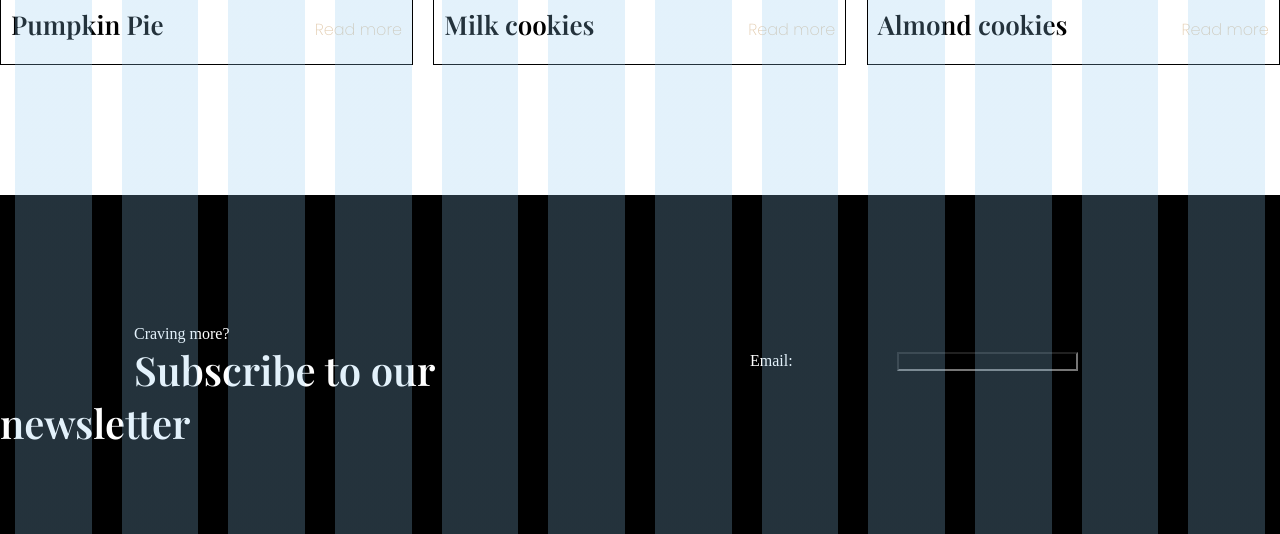
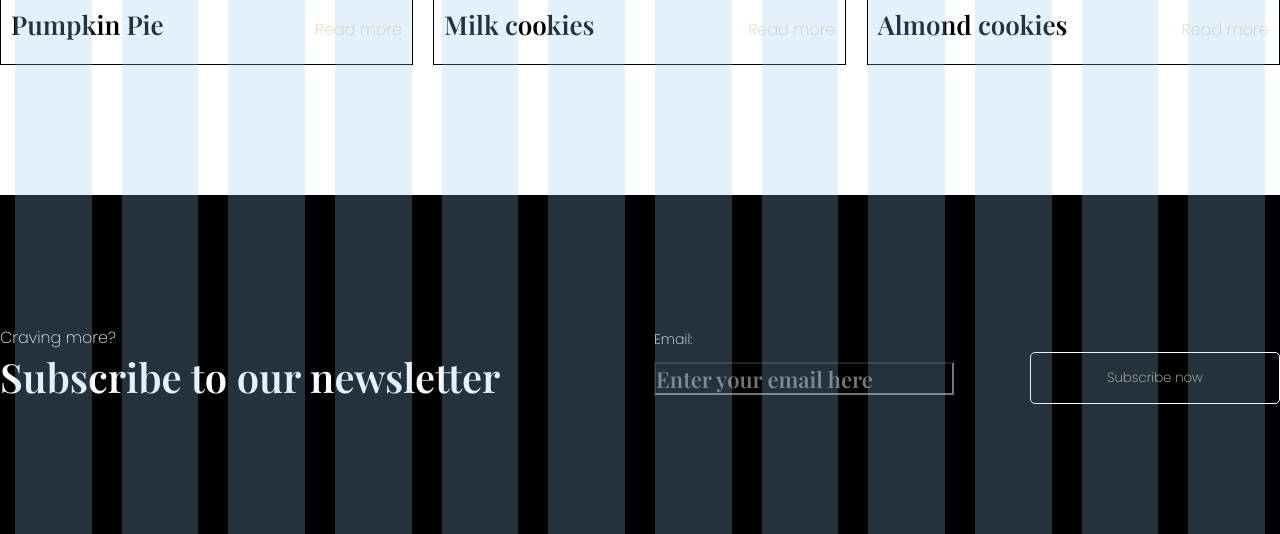
Before and after one commit to bjarnig86/hopverkefni1, a website: page pages/sida2.html in a window 1280 px wide. Shown: the part 3037-3571 px from the top of the page. Drawn offline with nearby package versions, Linux system fonts and the light colour scheme.

Commit message:
Föndur í footer á síðu 2.

```diff
--- a/pages/sida2.css
+++ b/pages/sida2.css
@@ -88,27 +88,54 @@
 }
 .footerTexti{
     width:100%;
+    height:100%;
+    display:flex;
+    flex-direction:column;
 }
 .footerTexti p{
     color:white;
     margin-top:130px;
+    /*
     margin-left:134px;
+    */
+    font-family: 'Poppins', helvetica, arial, sans-serif;
 }
 .footerTexti hfooter{
     color:white;
     font-family: 'Playfair Display', helvetica, arial, sans-serif;
     font-size:40px;
-    margin-top:156px;
+    /*
     margin-left:134px;
+    */
 }
 .footerTexti label{
     color:white;
-    margin-top:125px;
-    margin-left:100px;
+    margin-top:134px;
+    margin-left:4px;
+    font-family: 'Poppins', helvetica, arial, sans-serif;
+    font-size: 14px;
 }
 .footerTexti input{
+    width:300px;
+    height:33px;
+    margin-left:4px;
+    margin-top:12px;
+    font-size:22px;
+    color:white;
+    font-family: 'Playfair Display', helvetica, arial, sans-serif;
+    background-color:transparent;
+}
+.buttonContainer{
+    display:flex;
+    justify-content:flex-end;
+}
+button {
+    background-color: black;
+    color: #E3CDB1;
+    border: 1px solid white;
+    border-radius: 5px;
+    font-family: 'Poppins', helvetica, arial, sans-serif;
+    width:250px;
+    height:52px;
     margin-top:157px;
-    margin-left:100px;
-    background-color:transparent;
-
 }
--- a/pages/sida2.html
+++ b/pages/sida2.html
@@ -320,17 +320,22 @@
     <footer>
         <div class="grid">
             <div class="row">
-                 <div class="footerContainer">
+                <div class="footerContainer">
                     <div class="col-6 col">
                         <div class="footerTexti">
                             <p>Craving more?</p>
                             <hfooter>Subscribe to our newsletter</hfooter>
                         </div>
                     </div>
-                    <div class="col-6 col">
+                    <div class="col-3 col">
                         <div class="footerTexti">
                             <label for="email">Email:</label>
-                             <input type="email" id="email" name="email">
+                             <input type="email" id="email" name="email" placeholder="Enter your email here">
+                        </div>
+                    </div>
+                    <div class="col-3 col">
+                        <div class="buttonContainer">
+                            <button>Subscribe now</button>
                         </div>
                     </div>
                 </div>
```
